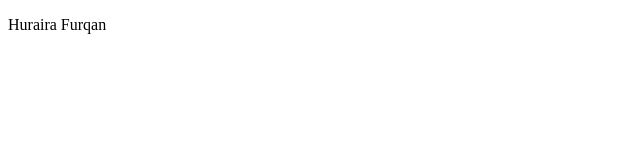
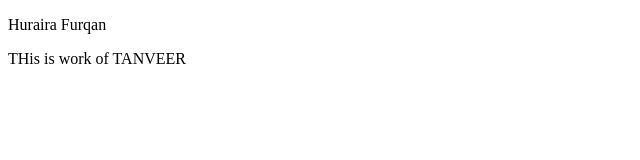
Before and after one commit to hurairaFurqan/demo-assignment, a plain HTML site: page index.html in a window 1280 px wide. Shown: the whole page, without its empty margins (0-640 px from the left). Drawn offline with Linux system fonts and the light colour scheme.

Commit message:
new changes commited by tanveer

```diff
--- a/index.html
+++ b/index.html
@@ -8,5 +8,6 @@
 </head>
 <body>
     <p>Huraira Furqan</p>
+    <p>THis is work of TANVEER</p>
 </body>
 </html>
```
